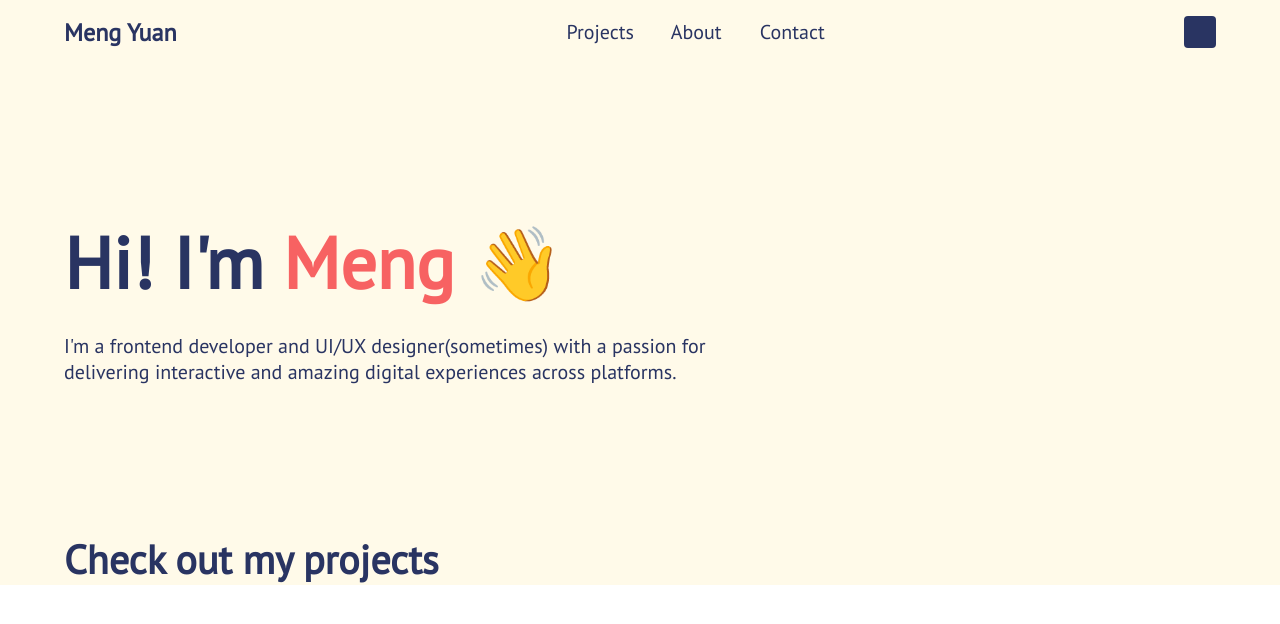
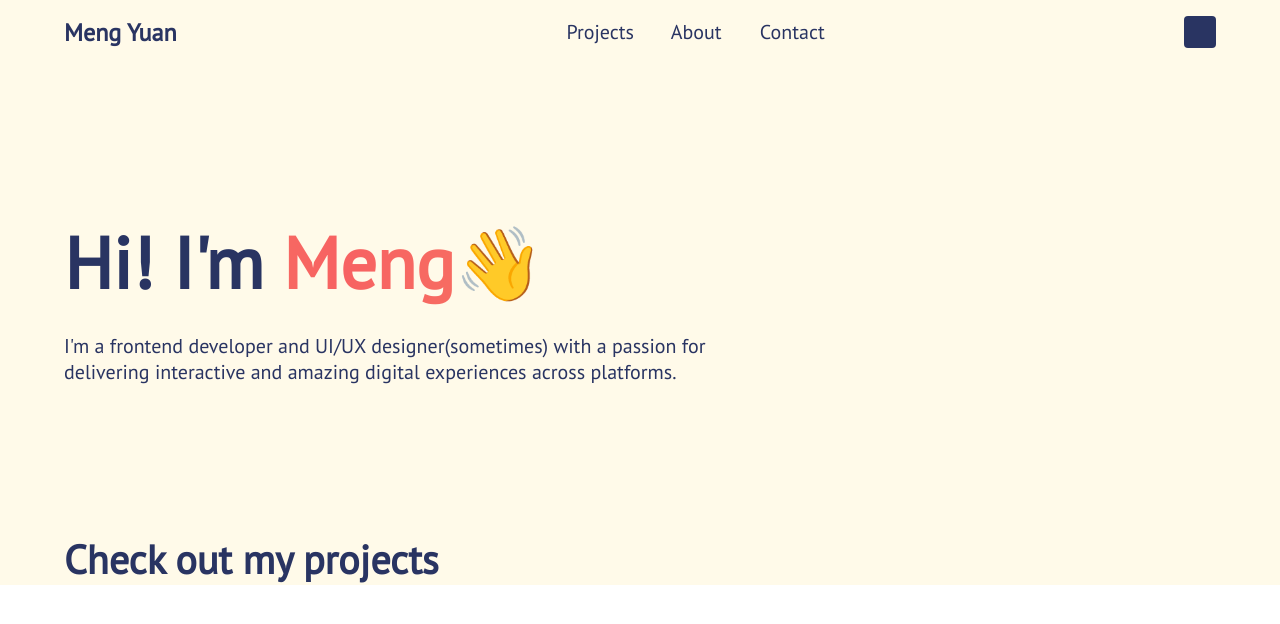
Before and after one commit to mong00x/portfolio, a Next.js app: page / in a window 1280 px wide. Shown: the top 624 px of the page. Built offline with nearby package versions, Linux system fonts and the light colour scheme.

Commit message:
add grandient animation to meng

```diff
--- a/pages/index.js
+++ b/pages/index.js
@@ -49,7 +49,8 @@ export default function Home() {
             <div className={styles.greetings}>
               <div className={(styles.flex, styles.title)}>
                 <h1>Hi! I'm&nbsp;</h1>
-                <h1 className={styles.meng}>Meng 👋</h1>
+                <h1 className={styles.meng}>Meng</h1>
+                <h1>👋</h1>
               </div>
               <p className={styles.intro}>
                 I'm a frontend developer and UI/UX designer(sometimes) with a
--- a/styles/Home.module.css
+++ b/styles/Home.module.css
@@ -76,8 +76,35 @@
   display: inline-block;
 }
 
+@keyframes shine {
+  to {
+    background-position: 400% center;
+  }
+}
 .meng {
   color: var(--accent2-color);
+  background-clip: text;
+  background: linear-gradient(
+    90deg,
+    rgba(247, 98, 98, 1) 0%,
+    rgba(247, 108, 98, 1) 17%,
+    rgba(247, 128, 98, 1) 34%,
+    rgba(247, 148, 98, 1) 51%,
+    rgba(247, 128, 98, 1) 68%,
+    rgba(247, 108, 98, 1) 85%,
+    rgba(247, 98, 98, 1) 100%
+  );
+  background-size: 400% auto;
+  -webkit-background-clip: text;
+  -webkit-text-fill-color: transparent;
+  animation: shine 18s linear infinite;
+}
+
+.meng::selection {
+  -webkit-text-fill-color: var(--primary-color);
+}
+.meng::-moz-selection {
+  -webkit-text-fill-color: var(--primary-color);
 }
 
 .intro {
```
